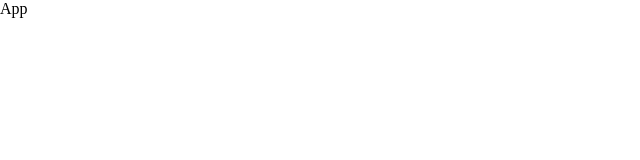
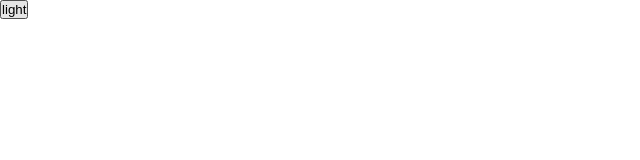
Before and after one commit to eduardgacea/fem-quiz-app, a React (Vite) app: page / in a window 1280 px wide. Shown: the top 160 px of the page, without its empty margins (0-640 px from the left). Built offline with nearby package versions, Linux system fonts and the light colour scheme.

Commit message:
add redux store and theme slice

```diff
--- a/src/App.tsx
+++ b/src/App.tsx
@@ -1,5 +1,11 @@
+import ThemeToggle from "./components/ThemeToggle";
+
 function App() {
-    return <div>App</div>;
+    return (
+        <>
+            <ThemeToggle />
+        </>
+    );
 }
 
 export default App;
--- /dev/null
+++ b/src/components/ThemeToggle.tsx
@@ -0,0 +1,13 @@
+import { useDispatch, useSelector } from "react-redux";
+import { toggleTheme } from "../slices/themeSlice";
+
+import type { RootState } from "../redux/store";
+
+function ThemeToggle() {
+    const theme = useSelector((state: RootState) => state.theme.value);
+    const dispatch = useDispatch();
+
+    return <button onClick={() => dispatch(toggleTheme())}>{theme}</button>;
+}
+
+export default ThemeToggle;
--- a/src/main.tsx
+++ b/src/main.tsx
@@ -1,3 +1,6 @@
+import { Provider } from "react-redux";
+import { store } from "./redux/store.ts";
+
 import ReactDOM from "react-dom/client";
 import App from "./App.tsx";
 import React from "react";
@@ -5,6 +8,8 @@ import "./styles.css";
 
 ReactDOM.createRoot(document.getElementById("root")!).render(
     <React.StrictMode>
-        <App />
+        <Provider store={store}>
+            <App />
+        </Provider>
     </React.StrictMode>
 );
--- /dev/null
+++ b/src/redux/store.ts
@@ -0,0 +1,12 @@
+import { configureStore } from "@reduxjs/toolkit";
+
+import themeReducer from "../slices/themeSlice";
+
+export const store = configureStore({
+    reducer: {
+        theme: themeReducer,
+    },
+});
+
+export type RootState = ReturnType<typeof store.getState>;
+export type AppDispatch = typeof store.dispatch;
--- /dev/null
+++ b/src/slices/themeSlice.ts
@@ -0,0 +1,20 @@
+import { ThemeState } from "../types/themeTypes";
+import { createSlice } from "@reduxjs/toolkit";
+
+const initialState: ThemeState = {
+    value: "light",
+};
+
+export const themeSlice = createSlice({
+    name: "theme",
+    initialState,
+    reducers: {
+        toggleTheme: state => {
+            state.value = state.value === "light" ? "dark" : "light";
+        },
+    },
+});
+
+export const { toggleTheme } = themeSlice.actions;
+
+export default themeSlice.reducer;
--- /dev/null
+++ b/src/types/themeTypes.ts
@@ -0,0 +1,5 @@
+export type Theme = "light" | "dark";
+
+export type ThemeState = {
+    value: Theme;
+};
```
